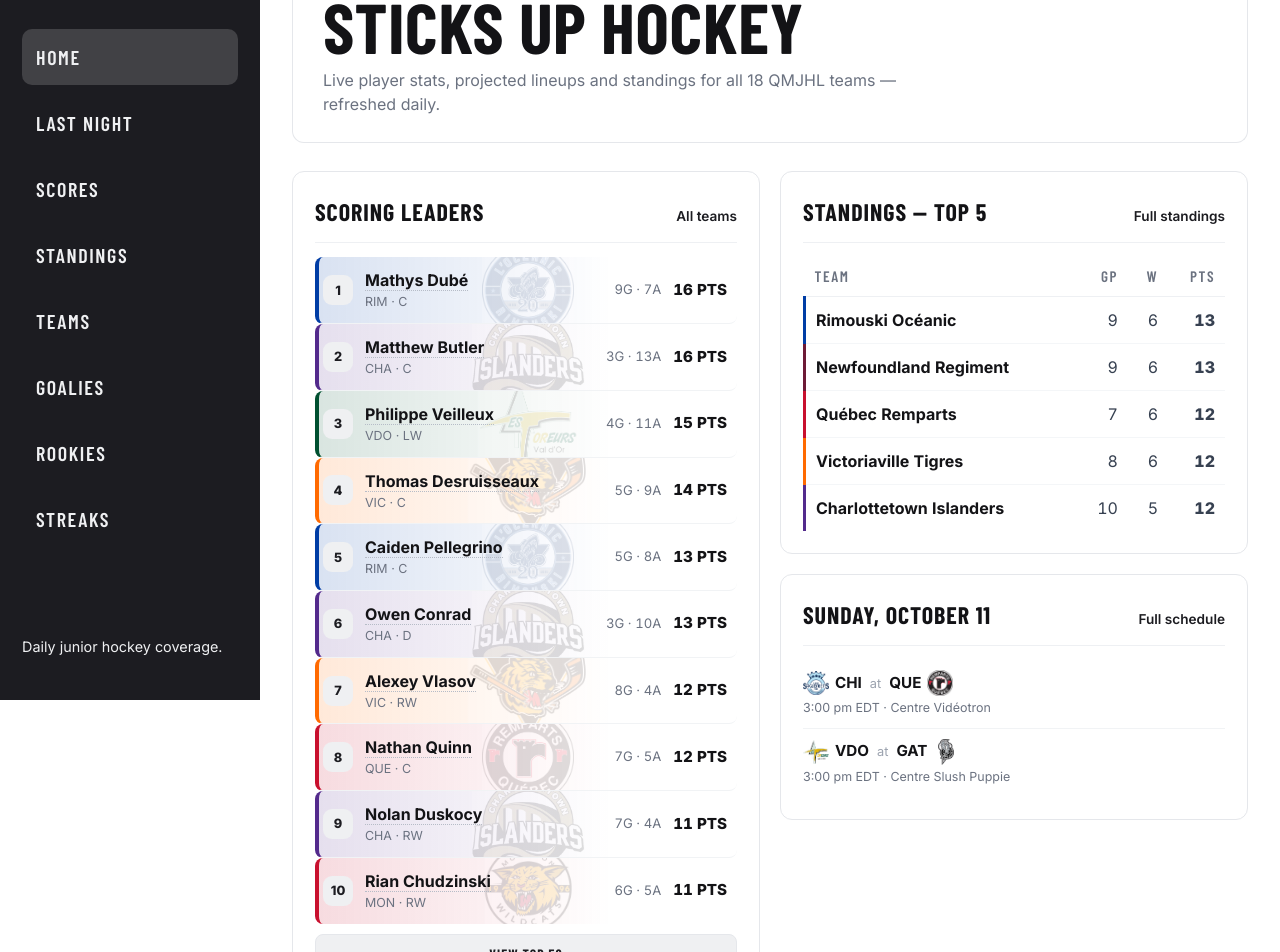
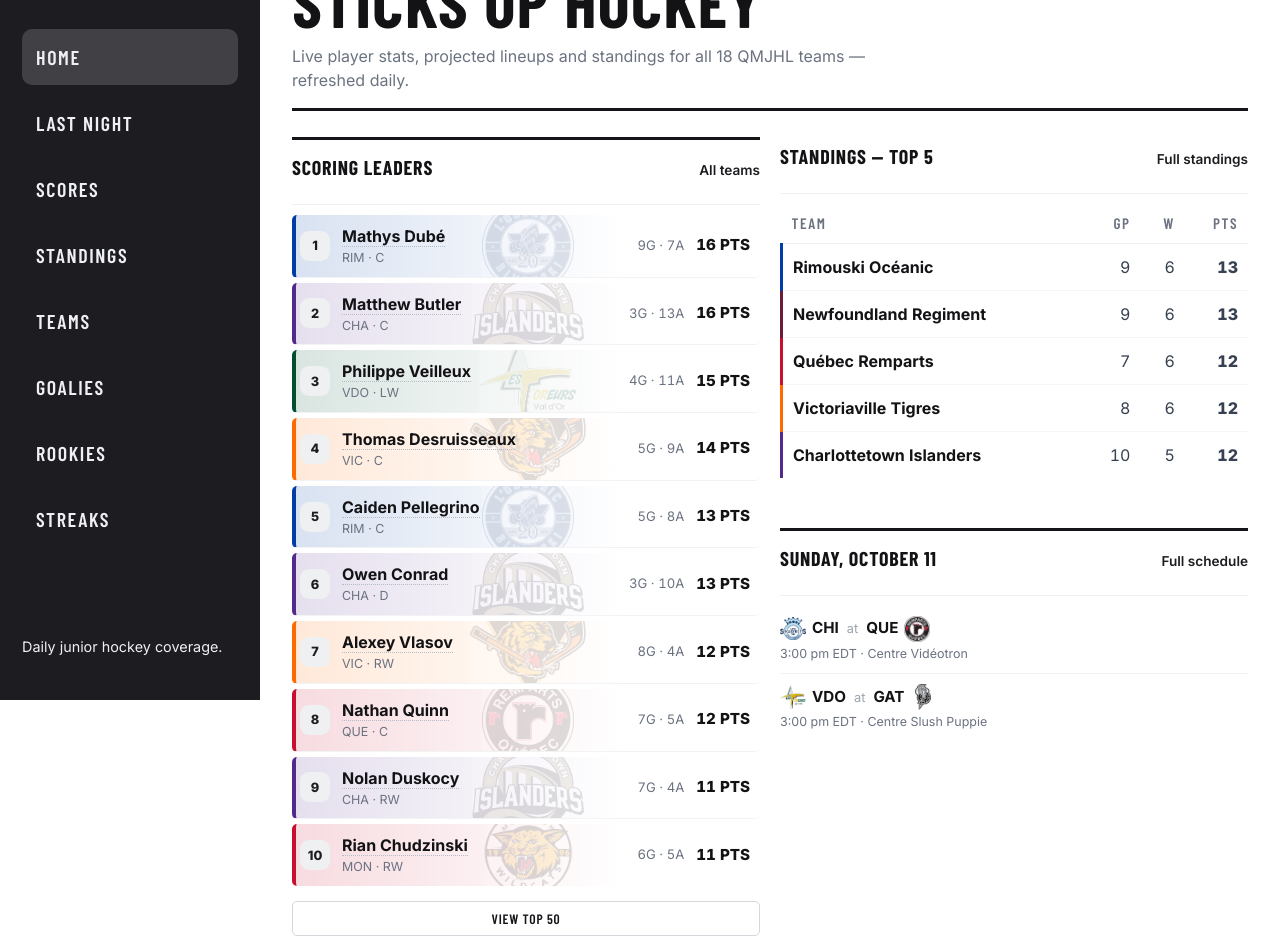
Before and after one commit to KyleMcC11/sticksup-hockey, a React (Vite) app: page /lineups/1 in a window 1280 px wide. Shown: the part 100-1052 px from the top of the page. Built offline with nearby package versions, Linux system fonts and the light colour scheme.

Commit message:
Flat editorial theme: unboxed sections, hairline flow

```diff
--- a/src/App.jsx
+++ b/src/App.jsx
@@ -2,6 +2,7 @@
 import { HashRouter, Routes, Route } from "react-router-dom";
 import "./App.css";
 import "./polish.css";
+import "./flat.css";
 
 import Sidebar from "./components/Sidebar.jsx";
 
--- /dev/null
+++ b/src/flat.css
@@ -0,0 +1,217 @@
+/* ============================================================
+   FLAT EDITORIAL THEME (mockup)
+   Kills the floating-card "AI" look: sections become flat bands
+   divided by black rules and hairlines instead of rounded boxes.
+   ============================================================ */
+
+/* ---- Section wrappers: no more floating cards ---- */
+.home-card,
+.goalie-table-card,
+.rookies-card,
+.streaks-card,
+.lastnight-card,
+.player-stats-card,
+.player-gamelog-card,
+.standings-section,
+.scores-section,
+.player-hero {
+  background: transparent;
+  border: none;
+  border-radius: 0;
+  box-shadow: none;
+  padding: 0;
+}
+
+/* Black rule above every section = the new section divider */
+.home-card,
+.goalie-table-card,
+.rookies-card,
+.streaks-card,
+.lastnight-card,
+.player-stats-card,
+.player-gamelog-card,
+.standings-section,
+.scores-section {
+  border-top: 3px solid #141419;
+  padding-top: 12px;
+  margin-top: 30px;
+}
+
+.home-card:first-child,
+.scores-section:first-of-type {
+  margin-top: 6px;
+}
+
+/* Section titles: tighter, consistent */
+.home-card-head h3,
+.standings-section > h3,
+.goalie-table-card .section-header h2,
+.rookies-card > h3,
+.streaks-card > h3,
+.player-stats-card > h3,
+.player-gamelog-card > h3,
+.scores-section > h3 {
+  font-size: 1.25rem;
+  margin: 0 0 10px;
+}
+
+.home-card-head {
+  margin-bottom: 10px;
+}
+
+/* ---- Scores: games become flowing rows, not boxes ---- */
+.scores-game {
+  background: transparent;
+  border: none;
+  border-bottom: 1px solid #e9ebef;
+  border-radius: 0;
+  box-shadow: none;
+  margin: 0;
+  padding: 11px 2px;
+}
+
+.scores-day {
+  margin-bottom: 18px;
+}
+
+.scores-day > h4 {
+  font-size: 0.85rem;
+  letter-spacing: 0.14em;
+  text-transform: uppercase;
+  color: #6b7280;
+  margin: 0 0 2px;
+  padding-bottom: 6px;
+  border-bottom: 1px solid #e9ebef;
+}
+
+/* ---- Tables: square, tighter, full-bleed ---- */
+.table-scroll,
+.goalie-table-wrap,
+.roster-table-wrap,
+.standings-table-wrap {
+  border-radius: 0;
+  border-left: none;
+  border-right: none;
+}
+
+.rookies-table tbody td,
+.streaks-table tbody td,
+.goalie-table tbody td,
+.standings-table tbody td,
+.player-gamelog-table tbody td {
+  padding: 7px 10px;
+}
+
+/* ---- Leader rows: keep the team wash, lose the pill look ---- */
+.leaders-list li.team-row {
+  border-radius: 5px;
+  margin-bottom: 5px;
+  padding: 9px 10px 9px 4px;
+}
+
+/* ---- Goalie leader cards: flatter highlight cards ---- */
+.goalie-leader-card.team-row {
+  border-radius: 6px;
+}
+
+/* ---- Tonight list: already hairlines, just unbox ---- */
+.tonight-list {
+  margin: 0;
+  padding: 0;
+}
+
+/* ---- Last night cards: flat bands ---- */
+.lastnight-card {
+  margin-bottom: 26px;
+}
+
+.lastnight-stars li.team-row {
+  border-radius: 5px;
+}
+
+/* ---- Team tiles + team cards: keep, slightly sharper ---- */
+.team-tile,
+.team-card {
+  border-radius: 8px;
+}
+
+/* ---- Lineup cards: untouched (already have identity) ---- */
+
+/* ---- Masthead: no box, left-aligned, black rule ---- */
+.home-hero {
+  background: transparent;
+  border: none;
+  border-radius: 0;
+  box-shadow: none;
+  padding: 6px 0 16px;
+  margin-bottom: 20px;
+  text-align: left;
+  border-bottom: 3px solid #141419;
+}
+
+.home-hero h2 {
+  font-family: var(--font-display);
+  font-weight: 700;
+  text-transform: uppercase;
+  letter-spacing: 0.02em;
+  font-size: clamp(2.6rem, 6vw, 4.2rem);
+  line-height: 0.95;
+  margin: 8px 0 10px;
+}
+
+.home-hero .home-dateline {
+  text-align: left;
+}
+
+/* ---- Filter controls: flat strip, not a card ---- */
+.standings-controls {
+  background: transparent;
+  border: none;
+  border-bottom: 1px solid #e9ebef;
+  border-radius: 0;
+  box-shadow: none;
+  padding: 0 0 12px;
+  margin-bottom: 4px;
+}
+
+/* ---- Summary highlight cards: keep, sharpen ---- */
+.standings-summary-row article {
+  border-radius: 6px;
+}
+
+/* ---- Toggle buttons: text style, not black blocks ---- */
+.standings-controls button,
+.leaders-toggle {
+  background: transparent;
+  color: #141419;
+  border: 1px solid #d4d7dc;
+  border-radius: 5px;
+  padding: 8px 14px;
+  font-size: 0.85rem;
+  letter-spacing: 0.06em;
+  text-transform: uppercase;
+  font-family: var(--font-display);
+  font-weight: 600;
+}
+
+.standings-controls button:hover,
+.leaders-toggle:hover {
+  border-color: #141419;
+}
+
+/* ---- No doubled rule under the page title ---- */
+.home-col > .home-card:first-child,
+.lastnight-list > article:first-child,
+.rookies-card:first-of-type,
+.streaks-card:first-of-type,
+.standings-section:first-of-type {
+  border-top: none;
+  padding-top: 0;
+  margin-top: 10px;
+}
+
+/* ---- Page titles: keep the 3px rule, tighten spacing ---- */
+.page-title {
+  margin-bottom: 18px;
+  padding-bottom: 14px;
+}
```
